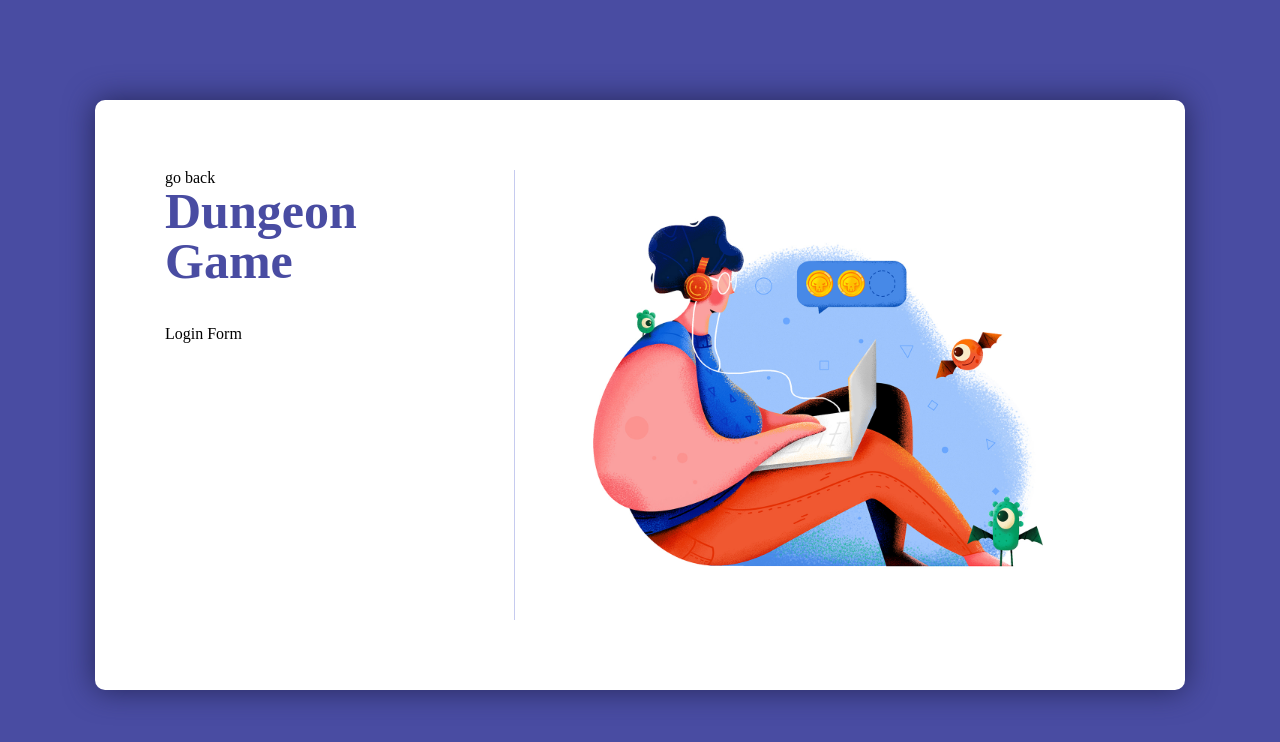
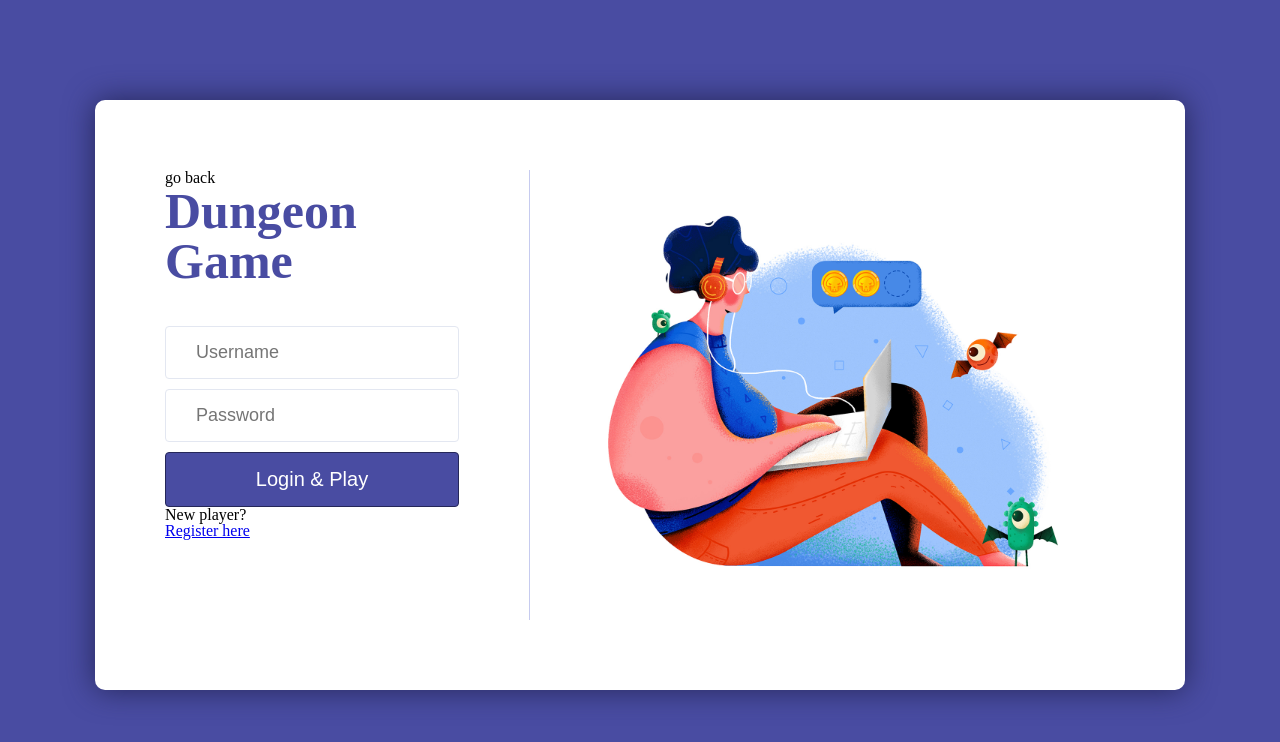
Before and after one commit to cseu3bw1team1/MUD-FE, a React (Create React App) app: page /login in a window 1280 px wide. Shown: the top 742 px of the page. Built offline with nearby package versions, Linux system fonts and the light colour scheme.

Commit message:
edit login & register views

```diff
--- a/src/views/Login.js
+++ b/src/views/Login.js
@@ -1,14 +1,17 @@
 import React from "react";
+import { Link } from "react-router-dom"
 
 import Card from "../components/Card/Card";
 import Title from "../components/Title/Title";
+import LoginForm from "../components/Form/Login";
 
 const Login = () => {
     return (
         <Card>
             go back
             <Title>Dungeon Game</Title>
-            Login Form
+            <LoginForm />
+            New player? <Link to="/register">Register here</Link>
         </Card>
     );
 };
--- a/src/views/Register.js
+++ b/src/views/Register.js
@@ -2,13 +2,14 @@ import React from "react";
 
 import Card from "../components/Card/Card";
 import Title from "../components/Title/Title";
+import RegisterForm from "../components/Form/Register";
 
 const Register = () => {
     return (
         <Card>
             go back
             <Title>Dungeon Game</Title>
-            Form
+            <RegisterForm />
         </Card>
     );
 };
```
